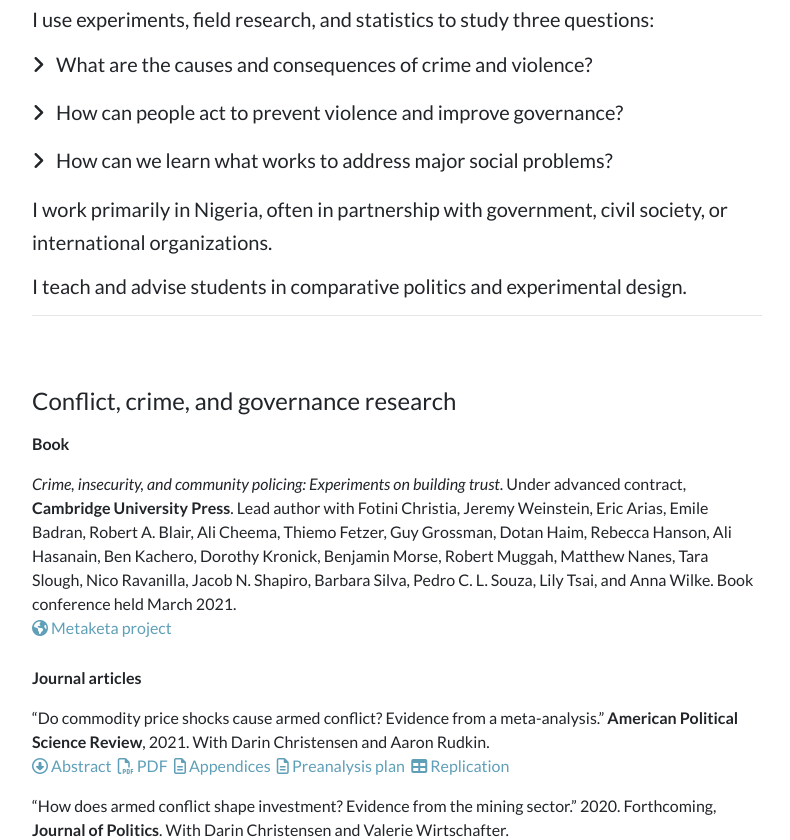
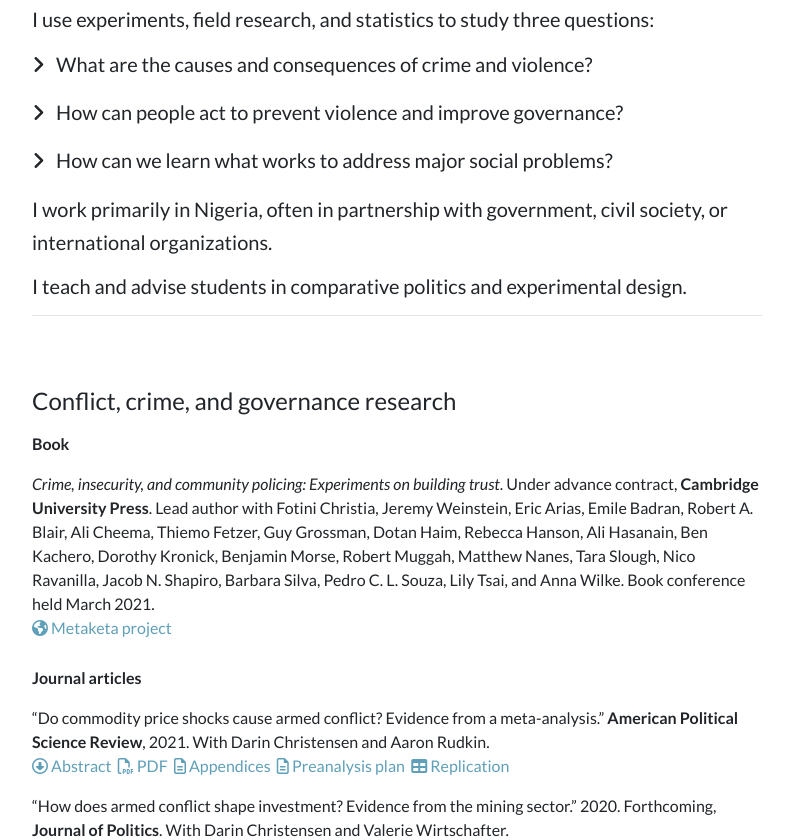
Before and after one commit to graemeblair/web, a plain HTML site: page index.html in a window 1280 px wide. Shown: the part 407-1247 px from the top of the page, without its empty margins (243-1033 px from the left). Drawn offline with nearby package versions, Linux system fonts and the light colour scheme; files whose address does not match are found by name.

Commit message:
Update index.html

```diff
--- a/index.html
+++ b/index.html
@@ -132,7 +132,7 @@
 
 	<!--<p>My <a href="#design">methodological work</a> has led to a new way of learning about and improving research designs, as well as new designs and analysis strategies for survey experiments to study sensitive questions. I have published widely-used, award-winning software to implement these methods.</p>-->
 
-	<!--<p>My research appears in two book manuscripts, one under advanced contract at Princeton University Press and one at Cambridge University Press. My papers have been published in leading journals such as the <i>American Political Science Review</i>, <i>American Journal of Political Science</i>, <i>Journal of Politics</i>, <i>Journal of the American Statistical Association</i>, <i>Political Analysis</i>, and <i>Science Advances</i>. I am grateful for funding from the Hewlett Foundation, the Arnold Foundation, the National Science Foundation, and the U.K. Department for International Development, among others.</p>-->
+	<!--<p>My research appears in two book manuscripts, one under advance contract at Princeton University Press and one at Cambridge University Press. My papers have been published in leading journals such as the <i>American Political Science Review</i>, <i>American Journal of Political Science</i>, <i>Journal of Politics</i>, <i>Journal of the American Statistical Association</i>, <i>Political Analysis</i>, and <i>Science Advances</i>. I am grateful for funding from the Hewlett Foundation, the Arnold Foundation, the National Science Foundation, and the U.K. Department for International Development, among others.</p>-->
 
 	<!--<p>I received my Ph.D. in political science in 2016 from Princeton University and was a pre/postdoctoral fellow at Columbia University with Evidence in Governance and Politics (EGAP) before joining UCLA.-->
 
@@ -158,7 +158,7 @@
 
 		   <p><b>Book</b></p>
 
-		<p> <i>Crime, insecurity, and community policing: Experiments on building trust</i>. Under advanced contract, <b>Cambridge University Press</b>. Lead author with Fotini Christia, Jeremy Weinstein, Eric Arias, Emile Badran, Robert A. Blair, Ali Cheema, Thiemo Fetzer, Guy Grossman, Dotan Haim, Rebecca Hanson, Ali Hasanain, Ben Kachero, Dorothy Kronick, Benjamin Morse, Robert Muggah, Matthew Nanes, Tara Slough, Nico Ravanilla, Jacob N. Shapiro, Barbara Silva, Pedro C. L. Souza, Lily Tsai, and Anna Wilke. Book conference held March 2021.
+		<p> <i>Crime, insecurity, and community policing: Experiments on building trust</i>. Under advance contract, <b>Cambridge University Press</b>. Lead author with Fotini Christia, Jeremy Weinstein, Eric Arias, Emile Badran, Robert A. Blair, Ali Cheema, Thiemo Fetzer, Guy Grossman, Dotan Haim, Rebecca Hanson, Ali Hasanain, Ben Kachero, Dorothy Kronick, Benjamin Morse, Robert Muggah, Matthew Nanes, Tara Slough, Nico Ravanilla, Jacob N. Shapiro, Barbara Silva, Pedro C. L. Souza, Lily Tsai, and Anna Wilke. Book conference held March 2021.
 			<br> <a href="https://egap.org/our-work/the-metaketa-initiative/round4-community-policing/"><i class="fas fa-globe-americas"></i> Metaketa project</a></p>
 
 
```
